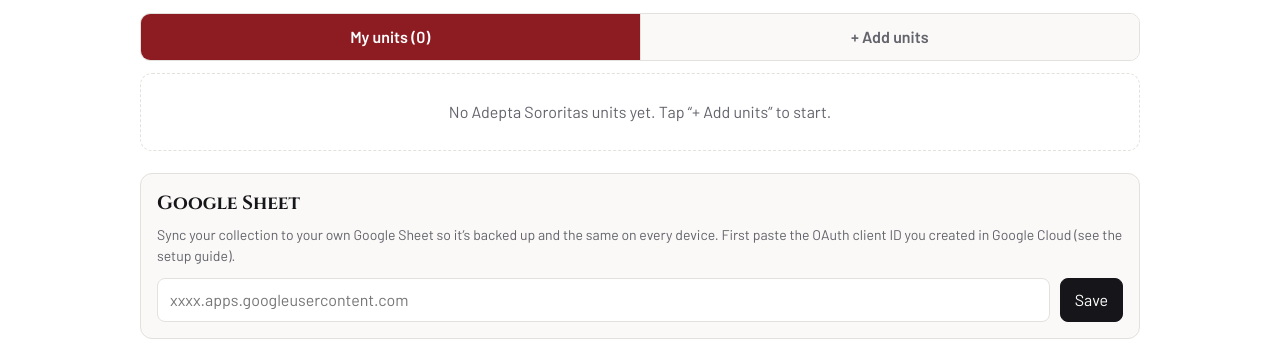
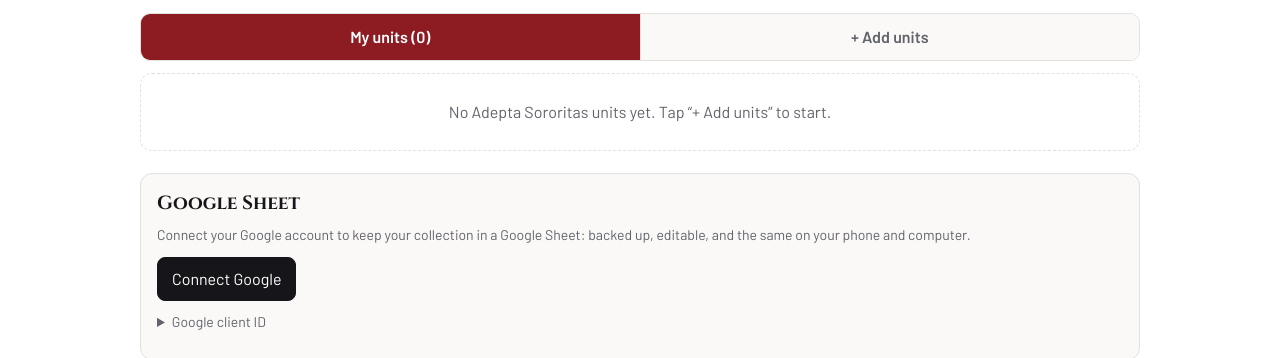
Before and after one commit to Yawaqt/monolith-40k-tracker, a plain HTML site: page index.html in a window 1280 px wide. Shown: the part 412-770 px from the top of the page. Drawn offline with nearby package versions, Linux system fonts and the light colour scheme.

Commit message:
Update index.html

```diff
--- a/index.html
+++ b/index.html
@@ -375,7 +375,7 @@ $('copyBtn').addEventListener('click', async () => {
 function scheduleSave(){ $('saveState').textContent = 'Saved on this device'; }
 
 // Paste your OAuth client ID here (or enter it in the app's Google panel).
-const CLIENT_ID_BUILTIN = '';
+const CLIENT_ID_BUILTIN = '915849059089-dg2v0tsmlg0dd4hrjgmrvclqlhlip3e2.apps.googleusercontent.com';
 const SCOPE = 'https://www.googleapis.com/auth/drive.file';
 const SHEET_TITLE = '40K Collection Tracker';
 const HEAD = ['Faction','Unit','Models','Qty','Status','Points','Unit ID','Faction ID','Key'];
```
